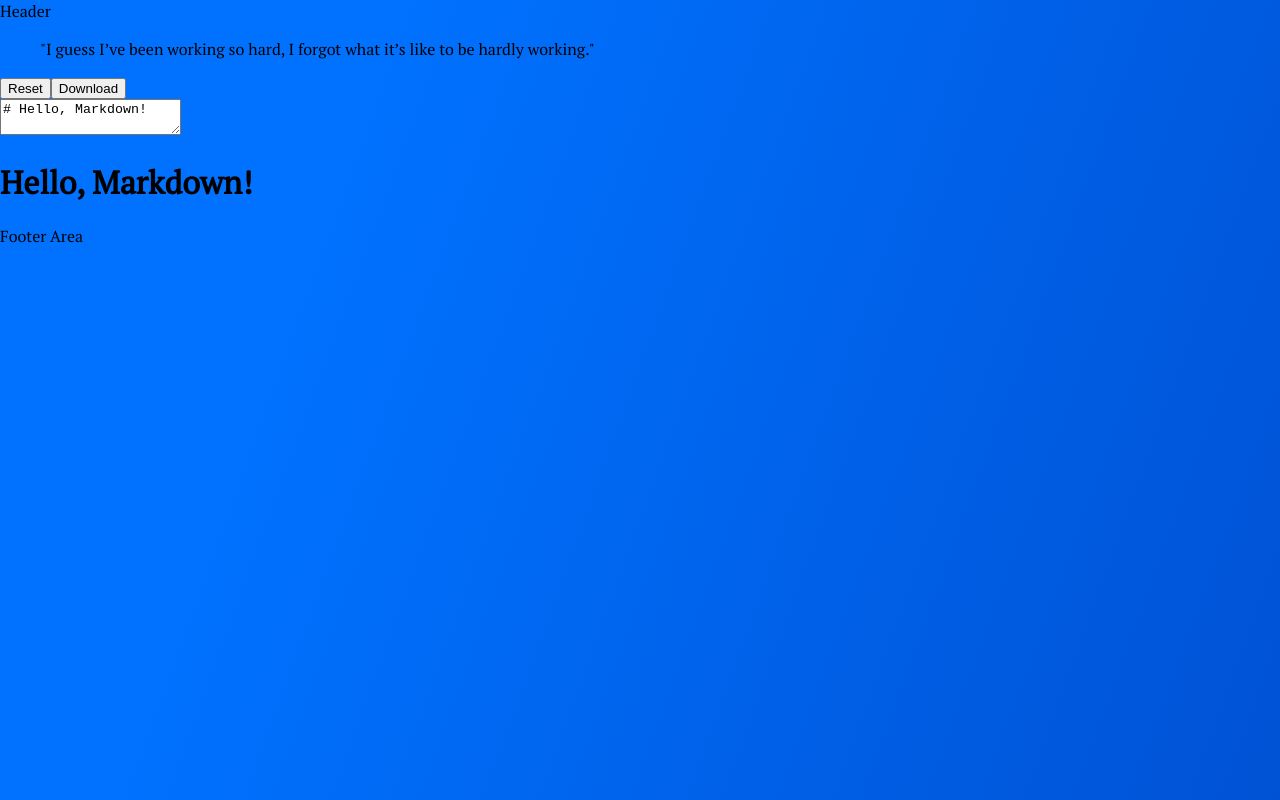
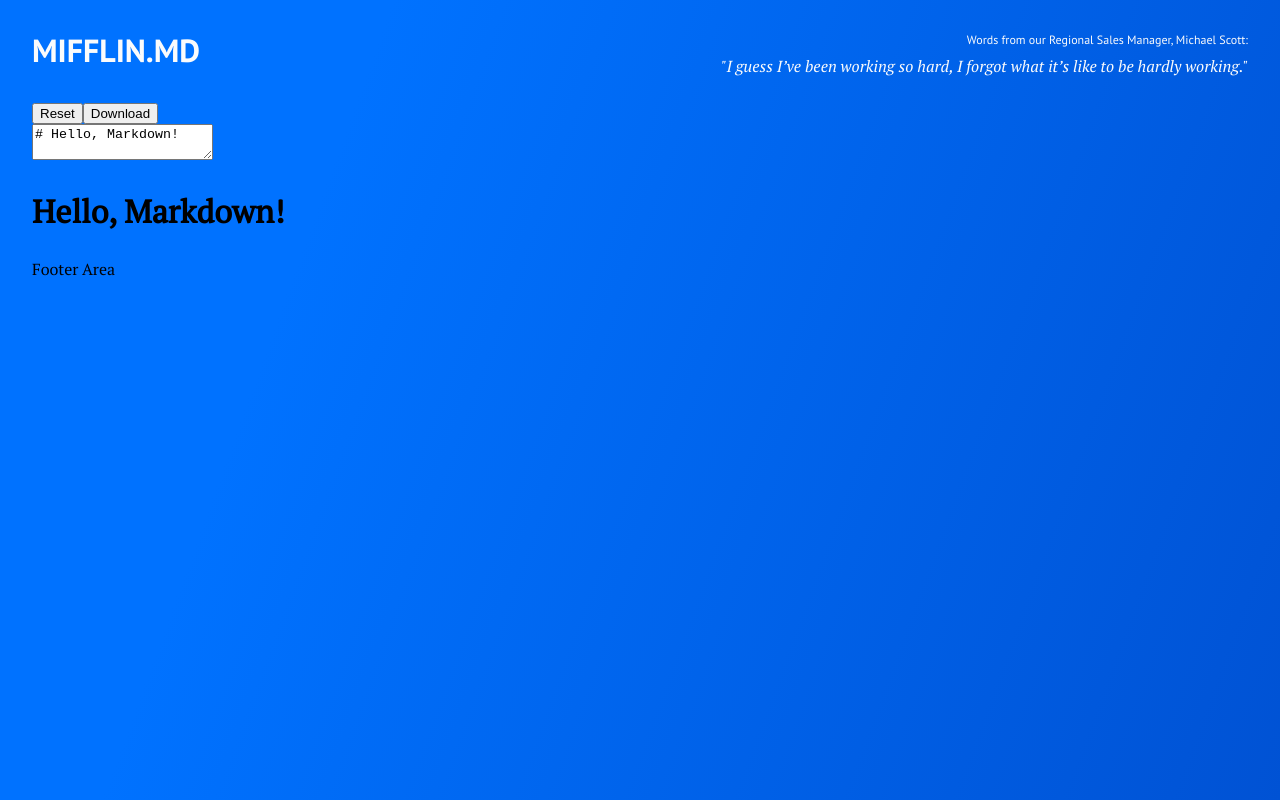
Before and after one commit to justinjunodev/MifflinMarkdown, a React (Create React App) app: page / in a window 1280 px wide. Built offline with nearby package versions, Linux system fonts and the light colour scheme.

Commit message:
add Header styles and comments

```diff
--- a/src/components/Header.js
+++ b/src/components/Header.js
@@ -1,13 +1,17 @@
 import React, { useState, useEffect } from "react"
+import styled from "styled-components"
 import quotes from "../data/quotes"
 
 const Header = () => {
+  // Grabs a rondom quote from quotes data.
   function getRandomQuote() {
     return quotes[Math.floor(Math.random() * quotes.length)]
   }
 
+  // Set Initial State
   const [quote, setQuote] = useState(getRandomQuote(quotes))
 
+  // Sets interval to call getRandomQuote every 15 secs. Then interval is cleared to prevent leaks.
   useEffect(() => {
     const interval = setInterval(() => setQuote(getRandomQuote(quotes)), 15000)
     return () => {
@@ -16,13 +20,52 @@ const Header = () => {
   }, [])
 
   return (
-    <header>
-      <div>Header</div>
-      <aside>
+    <HeaderWrapper>
+      <HeaderLogo>
+        <h1>Mifflin.md</h1>
+      </HeaderLogo>
+      <HeaderQuote>
+        <p>Words from our Regional Sales Manager, Michael Scott:</p>
         <blockquote>&quot;{quote}&quot;</blockquote>
-      </aside>
-    </header>
+      </HeaderQuote>
+    </HeaderWrapper>
   )
 }
 
 export default Header
+
+// Component Styles
+const HeaderWrapper = styled.header`
+  display: grid;
+  grid-template-columns: repeat(2, 1fr);
+  grid-gap: 2rem;
+  height: 100px;
+  max-width: 1600px;
+  margin: 0 auto;
+  color: var(--light);
+`
+
+const HeaderLogo = styled.div`
+  align-self: center;
+  h1 {
+    font-size: 2rem;
+    font-family: var(--sans);
+    text-transform: uppercase;
+    margin: 0;
+  }
+`
+
+const HeaderQuote = styled.aside`
+  align-self: center;
+  text-align: right;
+  p {
+    font-size: 0.75rem;
+    font-family: var(--sans);
+    line-height: 1;
+    margin-bottom: 0.5rem;
+  }
+  blockquote {
+    margin: 0;
+    font-style: italic;
+  }
+`
--- a/src/data/quotes.js
+++ b/src/data/quotes.js
@@ -1,10 +1,8 @@
 const quotes = [
-  "Sometimes I’ll start a sentence, and I don’t even know where it’s going. I just hope I find it along the way.",
+  "Sometimes I’ll start a sentence, and I don’t even know where it’s going.",
   "I guess I’ve been working so hard, I forgot what it’s like to be hardly working.",
-  "Do I need to be liked? Absolutely not. I like to be liked. I enjoy being liked. I have to be liked, but it’s not like this compulsive need to be liked, like my need to be praised.",
   "And I knew exactly what to do. But in a much more real sense, I had no idea what to do.",
   "I am running away from my responsibilities. And it feels good.",
-  "Sometimes you have to take a break from being the kind of boss that’s always trying to teach people things. Sometimes you just have to be the boss of dancing.",
   "Ok, too many different words from coming at me from too many different sentences.",
   "Oh, this is gonna feel so good getting this thing off my chest… that’s what she said.",
   "My mind is going a mile an hour.",
--- a/src/globalStyles.js
+++ b/src/globalStyles.js
@@ -19,14 +19,16 @@ const GlobalStyle = createGlobalStyle`
 
 html {
   box-sizing: border-box;
+  font-size: 16px;
 }
 
 body {
   height: 100vh;
-  padding: 0;
+  padding: 0 2rem;
   margin: 0;
-  font-size: 16px;
+  font-size: 1rem;
   font-family: var(--serif);
+  line-height: 1.5;
   background-color: var(--blue);
   background-image: linear-gradient(110deg, var(--blue) 25%, var(--blueAlt) 100%);
 }
```
